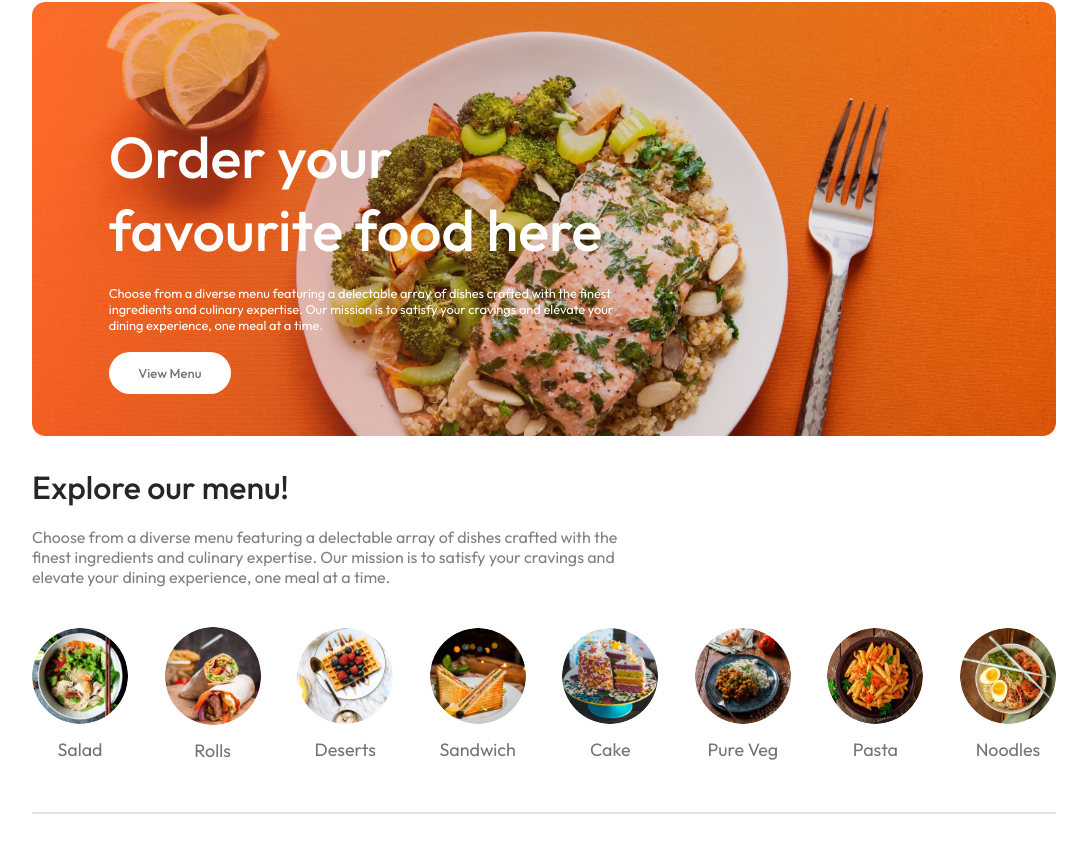
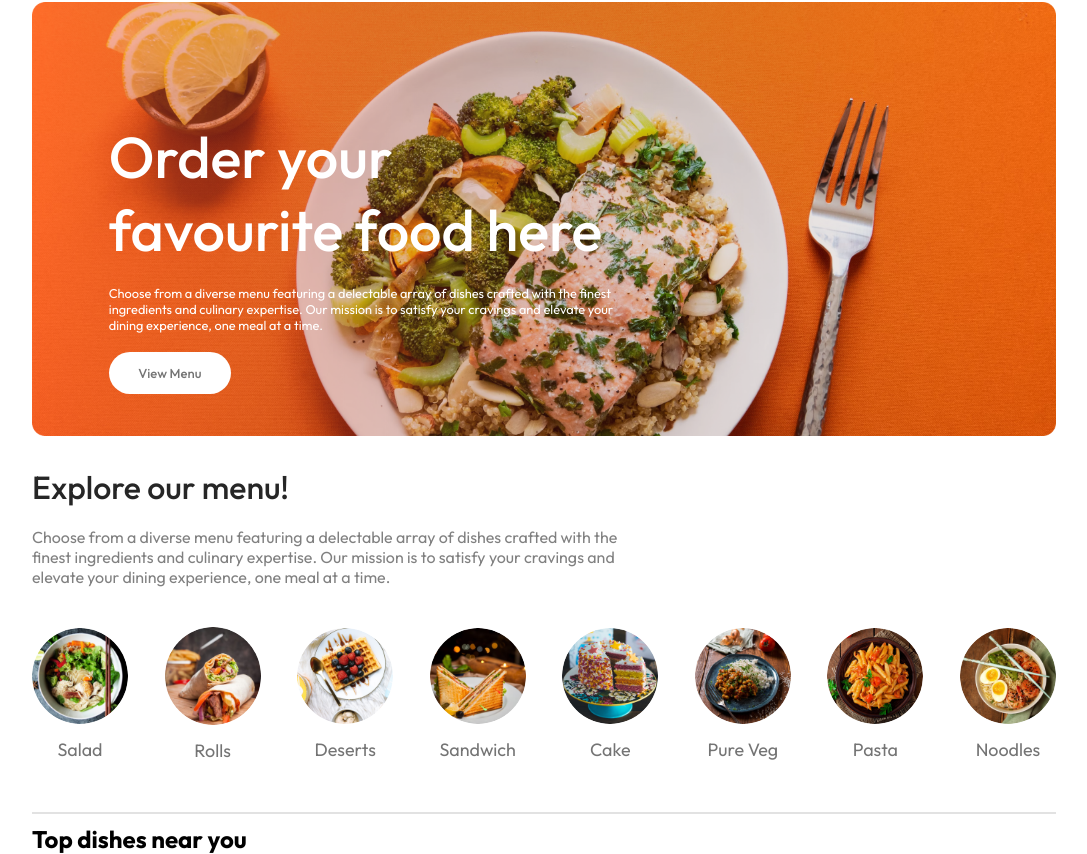
Before and after one commit to ruchitsheth13/food-delivery-app, a React (Vite) app in the folder frontend/: page / in a window 1280 px wide. Shown: the part 110-964 px from the top of the page, without its empty margins (96-1183 px from the left). Before the commit the page ends 934 px from the top, so only its background shows below. Built offline with nearby package versions, Linux system fonts and the light colour scheme.

Commit message:
adding food items

```diff
--- /dev/null
+++ b/frontend/src/components/FoodDisplay/FoodDisplay.jsx
@@ -0,0 +1,22 @@
+import React, { useContext } from 'react';
+import './FoodDisplay.css';
+import { StoreContext } from '../../context/StoreContext';
+import FoodItem from '../FoodItem/FoodItem';
+
+const FoodDisplay = ({category}) => {
+
+    const {food_list} = useContext(StoreContext)
+
+  return (
+    <div className='food-display' id='food-display'>
+      <h2>Top dishes near you</h2>
+      <div className="food-display-list">
+        {food_list.map((item, index)=>{
+            return <FoodItem key={index} id={item._id} name={item.name} description={item.description} price={item.price} image={item.image} />
+        })}
+      </div>
+    </div>
+  )
+}
+
+export default FoodDisplay
--- /dev/null
+++ b/frontend/src/components/FoodItem/FoodItem.jsx
@@ -0,0 +1,12 @@
+import React from 'react';
+import './FoodItem.css';
+
+const FoodItem = ({id, name, price, description, image}) => {
+  return (
+    <div>
+
+    </div>
+  )
+}
+
+export default FoodItem
--- /dev/null
+++ b/frontend/src/context/StoreContext.jsx
@@ -0,0 +1,20 @@
+import { createContext } from "react";
+import { food_list } from "../assets/assets";
+
+export const StoreContext = createContext(null);
+
+const StoreContextProvider = (props) => {
+
+
+
+    const contextValue = {
+        food_list
+    }
+    return (
+        <StoreContext.Provider value={contextValue}>
+            {props.children}
+        </StoreContext.Provider>
+    )
+}
+
+export default StoreContextProvider;
--- a/frontend/src/main.jsx
+++ b/frontend/src/main.jsx
@@ -3,9 +3,12 @@
 import './index.css'
 import App from './App.jsx'
 import { BrowserRouter } from 'react-router-dom'
+import StoreContextProvider from './context/StoreContext.jsx'
 
 createRoot(document.getElementById('root')).render(
   <BrowserRouter>
-    <App />
+    <StoreContextProvider>
+      <App />
+    </StoreContextProvider>
   </BrowserRouter>
 )
--- a/frontend/src/pages/Home/Home.jsx
+++ b/frontend/src/pages/Home/Home.jsx
@@ -2,6 +2,7 @@
 import './Home.css';
 import Header from '../../components/Header/Header';
 import ExploreMenu from '../../components/ExploreMenu/ExploreMenu';
+import FoodDisplay from '../../components/FoodDisplay/FoodDisplay';
 
 const Home = () => {
 
@@ -11,6 +12,7 @@
     <div>
       <Header />
       <ExploreMenu category={category} setCategory={setCategory}/>
+      <FoodDisplay category={category}/>
     </div>
   )
 }
```
Also changed, not shown: frontend/src/components/FoodDisplay/FoodDisplay.css (added), frontend/src/components/FoodItem/FoodItem.css (added).
